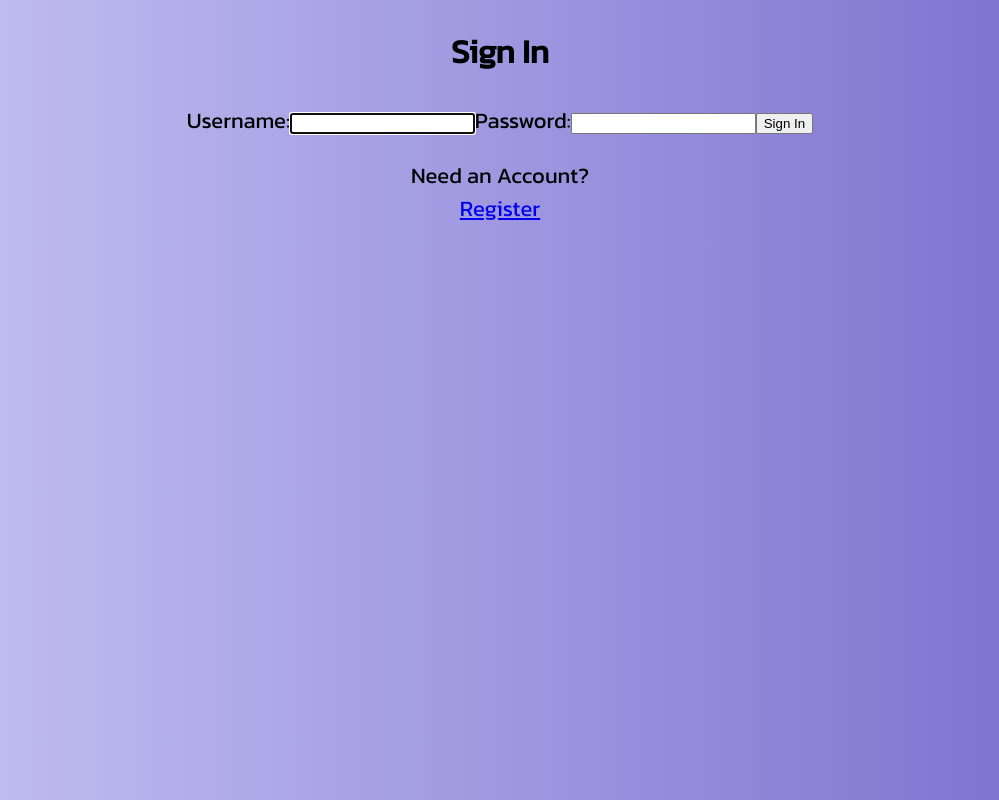
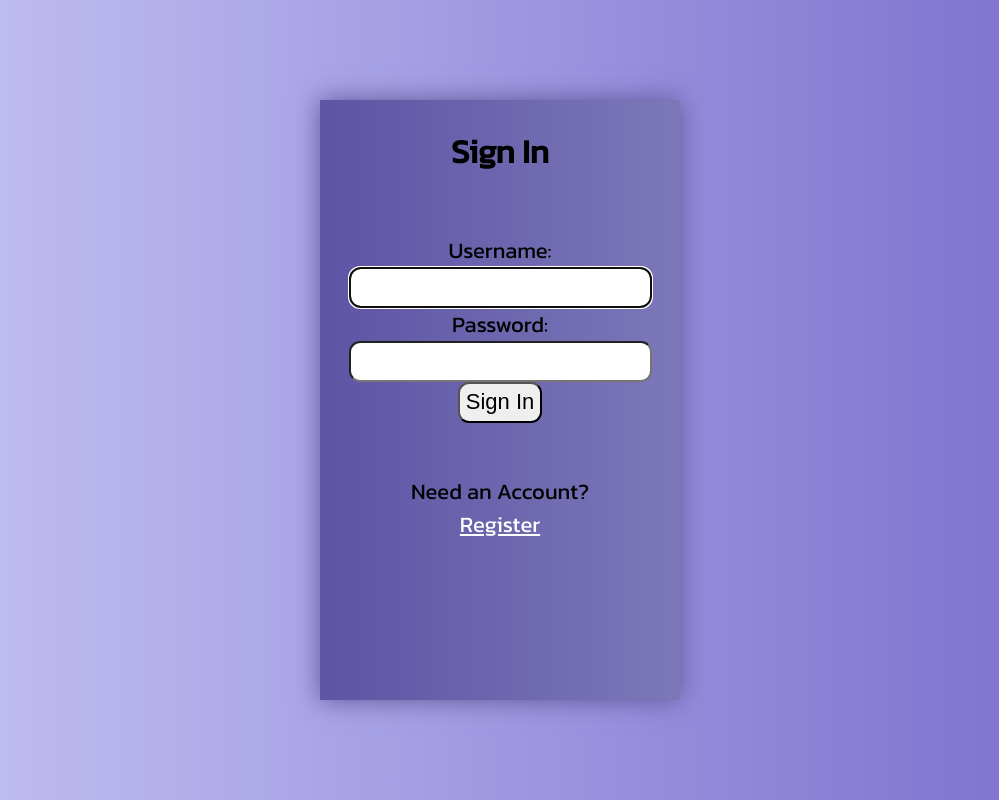
Before and after one commit to Deniz-Misirlioglu/high-roller-heaven, a React (Create React App) app in the folder highrollerheaven/: page /login in a window 1280 px wide. Shown: the whole page, without its empty margins (140-1139 px from the left). Built offline with nearby package versions, Linux system fonts and the light colour scheme.

Commit message:
centered login/reg

```diff
--- a/highrollerheaven/src/Components/LoginComponent/Login.module.css
+++ b/highrollerheaven/src/Components/LoginComponent/Login.css
@@ -22,16 +22,18 @@
 
 .login .screen {
   background: linear-gradient(90deg, #5d54a4, #7c78b8);
-  position: relative;
+  position: absolute; /* Changed from relative to absolute */
   height: 600px;
   width: 360px;
   box-shadow: 0px 0px 24px #5c5696;
+  top: 50%; /* Center vertically */
+  left: 50%; /* Center horizontally */
+  transform: translate(-50%, -50%); /* Adjust position */
 }
 
 .login .screen__content {
   z-index: 1;
   position: relative;
-  height: 100%;
 }
 
 .login form {
--- a/highrollerheaven/src/Components/LoginComponent/Login.js
+++ b/highrollerheaven/src/Components/LoginComponent/Login.js
@@ -5,7 +5,7 @@ import bcrypt from "bcryptjs";
 import { BrowserRouter as Router, Routes, Route, Link } from "react-router-dom";
 import { useNavigate } from "react-router-dom";
 
-import "../LoginComponent/Login.module.css";
+import "../LoginComponent/Login.css";
 
 const Login = () => {
   const { setAuth } = useContext(AuthorizedUserContext);
@@ -77,6 +77,9 @@ const Login = () => {
           </section>
         ) : (
           <section>
+            <div className="container">
+              <div className="screen">
+                <div className="screen__content">
                   <p
                     ref={errRef}
                     className={errMsg ? "errmsg" : "offscreen"}
@@ -85,7 +88,8 @@ const Login = () => {
                     {errMsg}
                   </p>
                   <h1>Sign In</h1>
-          <form onSubmit={handleSubmit}>
+                  <form onSubmit={handleSubmit} className="login">
+                    <div className="login__field">
                       <label htmlFor="username">Username:</label>
                       <input
                         type="text"
@@ -106,6 +110,7 @@ const Login = () => {
                         required
                       />
                       <button>Sign In</button>
+                    </div>
                   </form>
                   <p>
                     Need an Account?
@@ -114,6 +119,9 @@ const Login = () => {
                       <Link to="/Register">Register</Link>
                     </span>
                   </p>
+                </div>
+              </div>
+            </div>
           </section>
         )}
       </div>
--- a/highrollerheaven/src/Components/RegisterComponent/Register.css
+++ b/highrollerheaven/src/Components/RegisterComponent/Register.css
@@ -3,7 +3,7 @@
   flex-direction: column;
   justify-content: center;
   align-items: center;
-  padding: 1rem 0.5rem;
+  padding: 6rem 0.5rem;
 }
 
 .register .login {
@@ -22,10 +22,13 @@
 
 .register .screen {
   background: linear-gradient(90deg, #5d54a4, #7c78b8);
-  position: relative;
+  position: absolute; /* Changed from relative to absolute */
   height: 600px;
   width: 360px;
   box-shadow: 0px 0px 24px #5c5696;
+  top: 50%; /* Center vertically */
+  left: 50%; /* Center horizontally */
+  transform: translate(-50%, -50%); /* Adjust position */
 }
 
 .register .screen__content {
```
Lines whose indentation alone changed are shown as unchanged.
